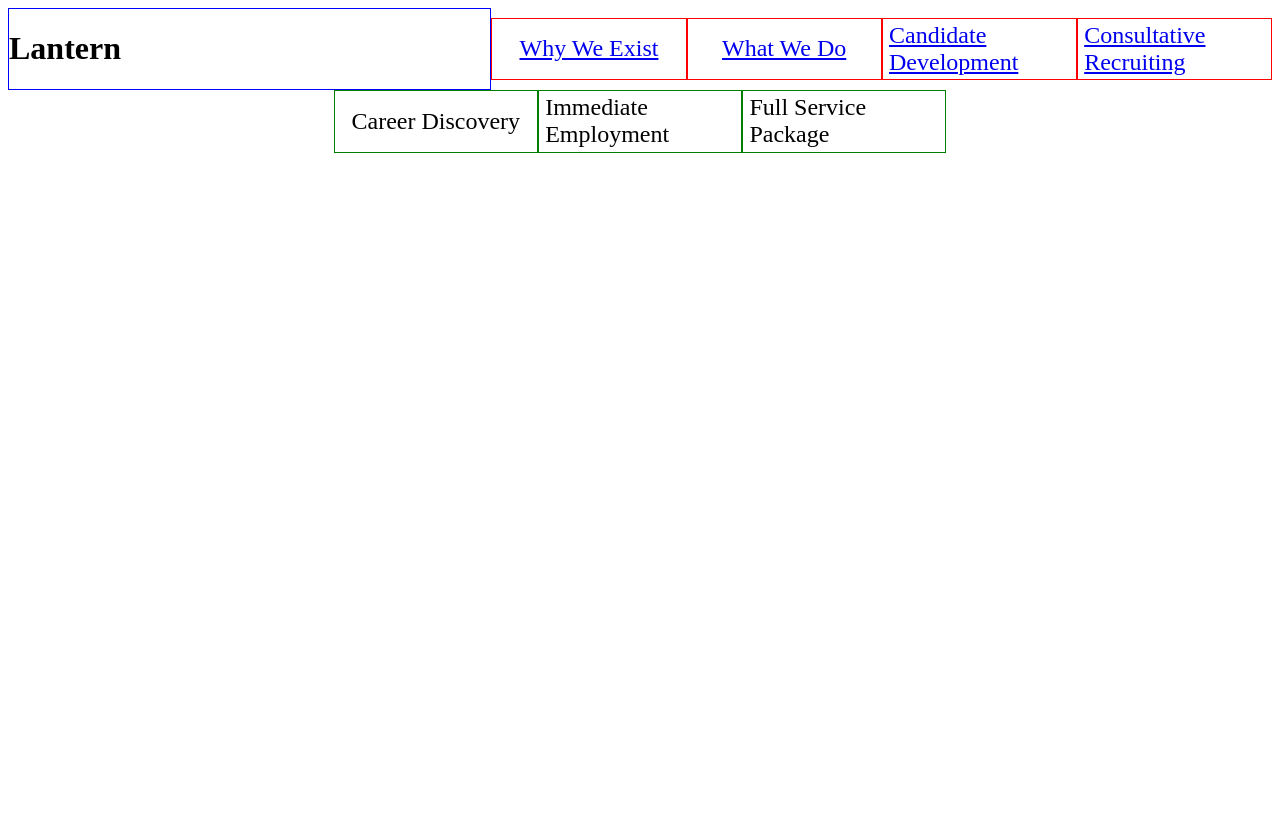
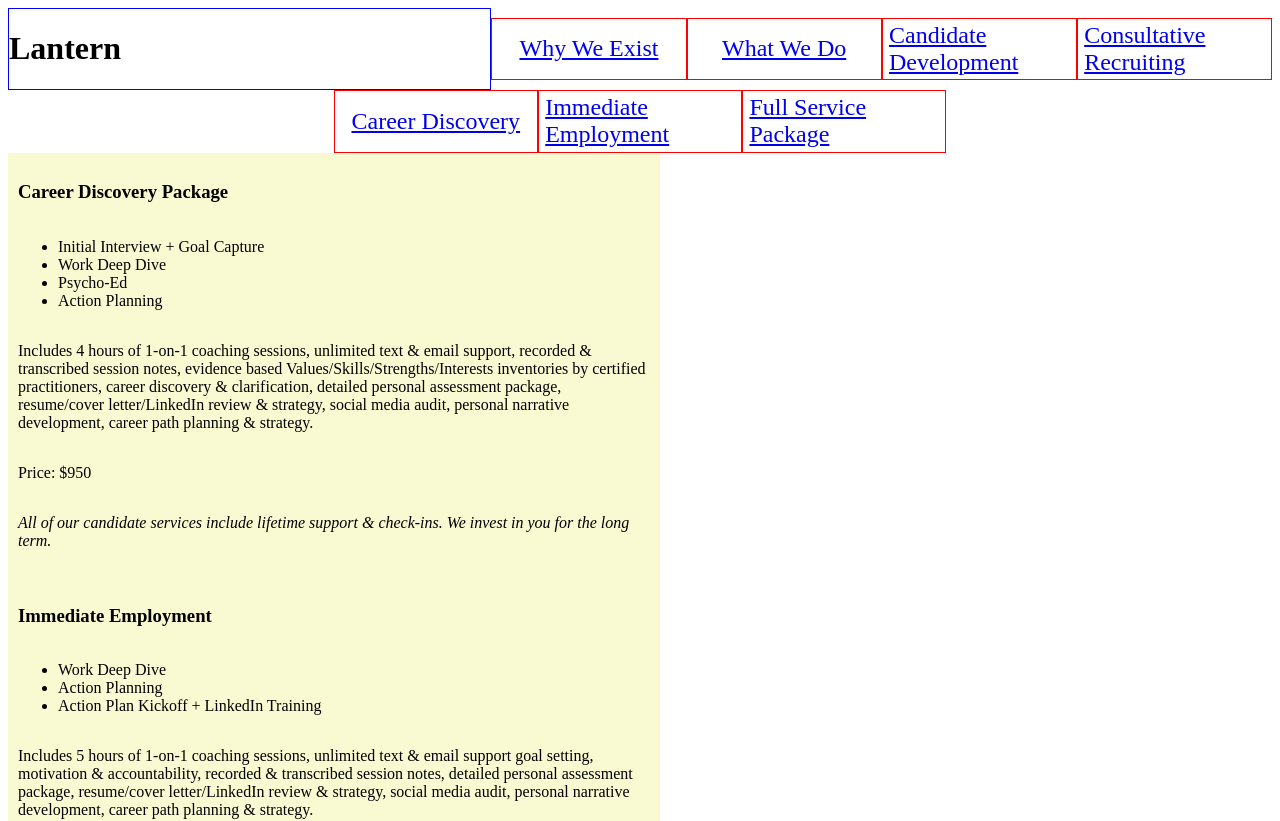
Before and after one commit to projecthorizon/lantern-v.01-react, a React (Create React App) app in the folder lantern/: page /cadidate_development in a window 1280 px wide. Shown: the top 821 px of the page. Before the commit the page ends 800 px from the top, so only its background shows below. Built offline with nearby package versions, Linux system fonts and the light colour scheme.

Commit message:
folding subnav into nav, rendering cards

```diff
--- a/lantern/src/components/atoms/SubNavButton.js
+++ /dev/null
@@ -1,26 +0,0 @@
-import React, { PureComponent } from 'react';
-import styled from 'styled-components';
-import PropTypes from 'prop-types';
-
-const StyledButton = styled.div`
-  display: inline-flex;
-  justify-content: center;
-  align-items: center;
-  margin: 0;
-  padding: 0.5%;
-  width: 15%;
-  height: 2em;
-  border: 1px solid green;
-  font-size: 1.5em;
-`;
-
-export default class SubNavButton extends PureComponent {
-  render() {
-    const { link, children } = this.props;
-    return (
-      <StyledButton>
-        <a href={link}>{children}</a>
-      </StyledButton>
-    );
-  }
-}
--- a/lantern/src/components/atoms/index.js
+++ b/lantern/src/components/atoms/index.js
@@ -1,4 +1,3 @@
 export { default as Logo } from './Logo';
 export { default as NavButton } from './NavButton';
-export { default as SubNavButton } from './SubNavButton';
 export { default as TextBody } from './TextBody';
--- a/lantern/src/components/molecules/Nav.js
+++ b/lantern/src/components/molecules/Nav.js
@@ -11,13 +11,6 @@
   /* @media screen {} */
 `;
 
-const StyledBreak = styled.div`
-  flex-basis: 100%;
-  width: 0px;
-  height: 0px;
-  overflow: hidden;
-`;
-
 export default class Nav extends PureComponent {
   render() {
     const { logo, routes } = this.props;
@@ -28,11 +21,13 @@
       </NavButton>
     ));
 
-    return (
+    return logo ? (
       <StyledNav>
         <Logo name={logo} />
         {navButtons}
       </StyledNav>
+    ) : (
+      <StyledNav>{navButtons}</StyledNav>
     );
   }
 }
--- a/lantern/src/components/molecules/SubNav.js
+++ /dev/null
@@ -1,22 +0,0 @@
-import React, { PureComponent } from 'react';
-import styled from 'styled-components';
-import PropTypes from 'prop-types';
-import { SubNavButton } from '../atoms';
-
-const StyledSubNav = styled.div`
-  display: flex;
-  justify-content: center;
-  align-items: center;
-`;
-
-export default class SubNav extends PureComponent {
-  render() {
-    const { routes } = this.props;
-    const navButtons = routes.map((link, i) => (
-      <SubNavButton key={i} url={link.url}>
-        {link.text}
-      </SubNavButton>
-    ));
-    return <StyledSubNav>{navButtons}</StyledSubNav>;
-  }
-}
--- a/lantern/src/components/molecules/index.js
+++ b/lantern/src/components/molecules/index.js
@@ -1,3 +1,2 @@
 export { default as Card } from './Card';
 export { default as Nav } from './Nav';
-export { default as SubNav } from './SubNav';
--- a/lantern/src/components/organisms/Discovery.js
+++ b/lantern/src/components/organisms/Discovery.js
@@ -8,8 +8,13 @@
       {
         title: 'Career Discovery Package',
         body: [
-          ['Initial Interview + Goal Capture', 'Work Deep Dive', 'Psycho-Ed', 'Action Planning'],
-          'Includes 4 hours of 1-on-1 coaching sessions, unlimited text & email support, recorded & transcribed session notes, evidence based Values/Skills/Strengths/Interests inventories by certified practitioners, career discovery & clarification, detailed personal assessment package, resume/cover letter/LinkedIn review & strategy, social media audit, personal narrative development, career path planning & strategy.'
+          [
+            'Initial Interview + Goal Capture',
+            'Work Deep Dive',
+            'Psycho-Ed',
+            'Action Planning',
+            'Includes 4 hours of 1-on-1 coaching sessions, unlimited text & email support, recorded & transcribed session notes, evidence based Values/Skills/Strengths/Interests inventories by certified practitioners, career discovery & clarification, detailed personal assessment package, resume/cover letter/LinkedIn review & strategy, social media audit, personal narrative development, career path planning & strategy.'
+          ]
         ],
         price: 950,
         footer:
--- a/lantern/src/components/pages/Candidate.js
+++ b/lantern/src/components/pages/Candidate.js
@@ -2,26 +2,29 @@
 import { Route } from 'react-router-dom';
 import styled from 'styled-components';
 import { Discovery, FullService, Immediate } from '../organisms';
-import { SubNav } from '../molecules';
+import { Nav, Card } from '../molecules';
 
 export default class Candidate extends Component {
   state = {
     subNav: {
       routes: [
         {
-          path: '/candidate_development/career_discovery',
-          component: Discovery,
-          text: 'Career Discovery'
+          path: '#',
+          component: null,
+          text: 'Career Discovery',
+          navButton: true
         },
         {
-          path: '/candidate_development/immediate_employment',
-          component: Immediate,
-          text: 'Immediate Employment'
+          path: '#',
+          component: null,
+          text: 'Immediate Employment',
+          navButton: true
         },
         {
-          path: '/candidate_development/full_service',
-          component: FullService,
-          text: 'Full Service Package'
+          path: '#',
+          component: null,
+          text: 'Full Service Package',
+          navButton: true
         }
       ]
     },
@@ -71,15 +74,19 @@
     ]
   };
   render() {
-    const { subNav } = this.state;
+    const { subNav, cards } = this.state;
     const { routes } = subNav;
     const subNavRoutes = routes.map((route, i) => (
       <Route key={i} exact path={route.path} component={route.component} />
     ));
+    const allCards = cards.map((card, i) => (
+      <Card title={card.title} body={card.body} price={card.price} footer={card.footer} />
+    ));
     return (
       <div>
-        <SubNav routes={routes} />
+        <Nav routes={routes} />
         {subNavRoutes}
+        {allCards}
       </div>
     );
   }
```
